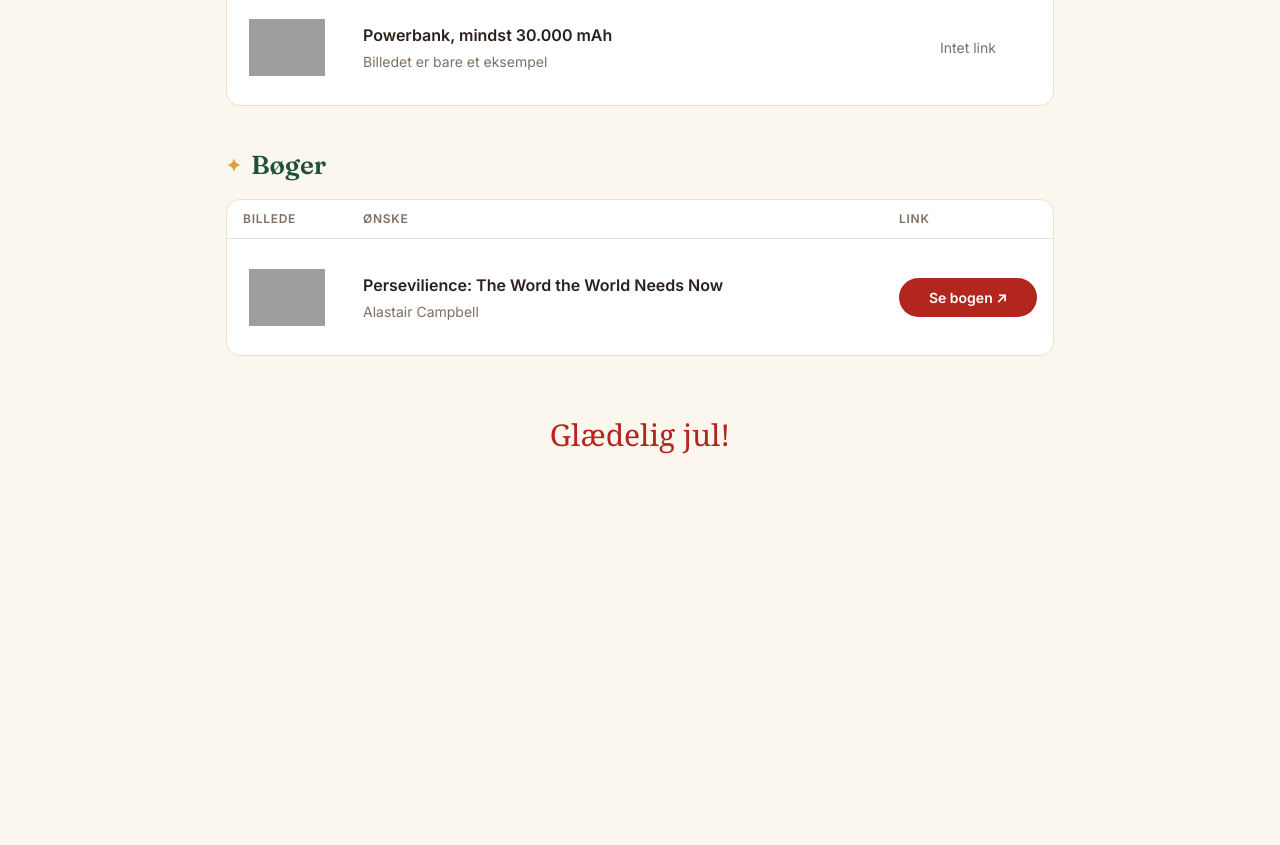
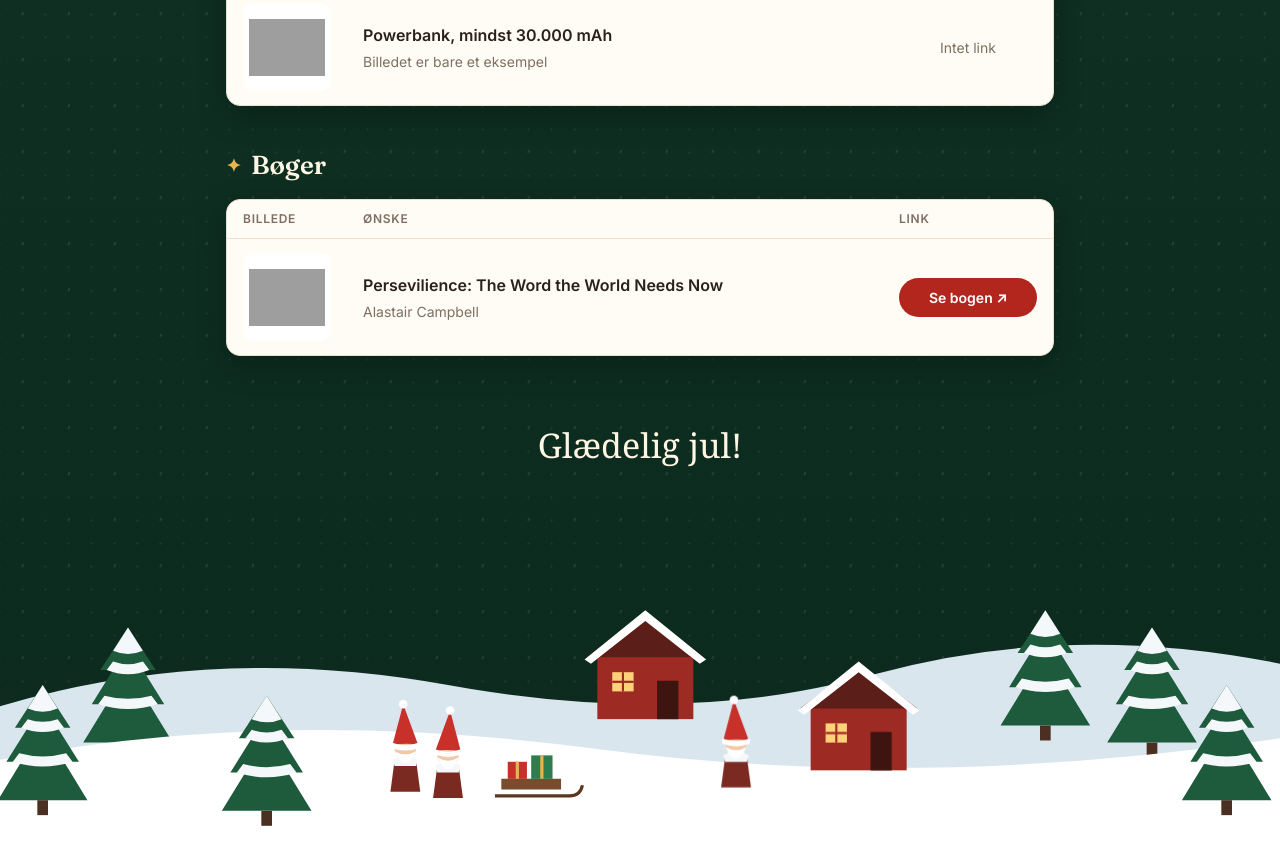
Before and after one commit to sebastiandammeyer/onskeliste, a plain HTML site: page index.html in a window 1280 px wide. Shown: the part 1850-2695 px from the top of the page. Before the commit the page ends 2371 px from the top, so only its background shows below. Drawn offline with Linux system fonts and the light colour scheme; grey boxes are pictures that could not be loaded; a web font is replaced by a local one.

Commit message:
Julet grøn baggrund, nisselandskab og Galvanox-billede
Co-Authored-By: Claude Opus 5.5 <noreply@anthropic.com>

```diff
--- a/index.html
+++ b/index.html
@@ -8,29 +8,30 @@
 <link href="https://fonts.googleapis.com/css2?family=Mountains+of+Christmas:wght@700&family=Fraunces:opsz,wght@9..144,600&family=Inter:wght@400;500;600&display=swap" rel="stylesheet">
 <style>
   :root {
-    --bg: #FBF6EE;
-    --card: #FFFFFF;
+    --bg: #123A2A;
+    --bg2: #0C2A1E;
+    --card: #FFFCF6;
     --ink: #2B211C;
     --muted: #7D6F63;
     --line: #EADFD0;
     --red: #B3261E;
     --red-dark: #8E1C16;
-    --green: #1F5135;
-    --gold: #D9A441;
-    --sky1: #0E2A3B;
-    --sky2: #1D4A55;
+    --cream: #FFF6E4;
+    --gold: #E8B44F;
+    --sky1: #0B1F2E;
+    --sky2: #133B3A;
     --thumb: #F4EDE2;
   }
   @media (prefers-color-scheme: dark) {
     :root {
-      --bg: #14100E;
+      --bg: #0E2C20;
+      --bg2: #081C14;
       --card: #1F1A17;
       --ink: #F4ECE2;
       --muted: #A99B8E;
       --line: #352D28;
       --red: #E2574C;
       --red-dark: #F07A70;
-      --green: #7FC29B;
       --thumb: #2A2420;
     }
   }
@@ -38,7 +39,13 @@
   html, body { overflow-x: hidden; }
   body {
     margin: 0;
-    background: var(--bg);
+    background-color: var(--bg);
+    background-image:
+      radial-gradient(rgba(255,255,255,.07) 1.5px, transparent 1.6px),
+      radial-gradient(rgba(255,255,255,.05) 1px, transparent 1.1px),
+      linear-gradient(180deg, var(--bg) 0%, var(--bg2) 100%);
+    background-size: 46px 46px, 23px 23px, 100% 100%;
+    background-position: 0 0, 11px 13px, 0 0;
     color: var(--ink);
     font-family: Inter, system-ui, sans-serif;
     font-size: 16px;
@@ -102,7 +109,6 @@
     background: #fff; opacity: .55;
     animation: fald linear infinite;
   }
-  @media (prefers-color-scheme: light) { .sne i { background: #C9D6DD; } }
   @keyframes fald { to { transform: translate(30px, 105vh); } }
   @media (prefers-reduced-motion: reduce) {
     .kane, .sne, .stjerner i { animation: none; }
@@ -119,10 +125,10 @@
     font-size: 26px;
     margin: 0 0 14px;
     display: flex; align-items: center; gap: 10px;
-    color: var(--green);
+    color: var(--cream);
   }
   h2::before { content: "✦"; color: var(--gold); font-size: 18px; }
-  .knipex h2 { color: var(--red); }
+  table { box-shadow: 0 10px 30px rgba(0,0,0,.25); }
 
   table {
     width: 100%;
@@ -201,11 +207,15 @@
     .link .ingen { text-align: left; }
   }
 
-  footer {
-    text-align: center; margin-top: 56px;
+  .hilsen {
+    text-align: center; margin: 64px 0 0;
     font-family: "Mountains of Christmas", Georgia, serif;
-    font-size: 30px; color: var(--red);
+    font-size: 34px; color: var(--cream);
   }
+  .landskab { display: block; width: 100%; height: auto; margin-top: -10px; }
+  .vindue { animation: lys 5s ease-in-out infinite; }
+  @keyframes lys { 50% { opacity: .75; } }
+  @media (prefers-reduced-motion: reduce) { .vindue { animation: none; } }
 </style>
 </head>
 <body>
@@ -318,7 +328,7 @@
           <td class="link"><a href="https://www.elgiganten.dk/product/hjem-rengoring-kokkenudstyr/varktoj-maskiner/diverse-varktoj/wiha-41979-vinkelskruetrakker-sat-1-set/565359" target="_blank" rel="noopener">Se varen ↗</a></td>
         </tr>
         <tr>
-          <td class="billede"><div class="tom">🔩</div></td>
+          <td class="billede"><img src="galvanox.png" alt="Galvanox bitsæt med skraldenøgle" loading="lazy"></td>
           <td>
             <div class="navn">Galvanox bitsæt med skraldenøgle (til Leatherman)</div>
             <span class="model">KTFBR406</span>
@@ -377,8 +387,59 @@
     </table>
   </section>
 
-  <footer>Glædelig jul!</footer>
+  <p class="hilsen">Glædelig jul!</p>
 </main>
+
+<!-- Nisselandskab -->
+<svg class="landskab" viewBox="0 0 1200 300" preserveAspectRatio="xMidYMax meet" aria-hidden="true">
+  <defs>
+    <g id="gran">
+      <path d="M0 0 L-26 40 h12 L-34 72 h14 L-42 108 h84 L20 72 h14 L14 40 h12 Z" fill="#1E5A3C"/>
+      <path d="M0 0 L-14 22 q14 6 28 0 Z M-20 40 q20 8 40 0 l-6 -8 q-14 5 -28 0 Z M-28 72 q28 9 56 0 l-6 -8 q-22 6 -44 0 Z" fill="#F5F8FA"/>
+      <rect x="-5" y="108" width="10" height="14" fill="#4A2F22"/>
+    </g>
+    <g id="nisse">
+      <path d="M-14 0 h28 l-4 -30 h-20 Z" fill="#7A2A20"/>
+      <path d="M-12 -30 q12 -8 24 0 l-2 6 h-20 Z" fill="#F5F8FA"/>
+      <circle cx="0" cy="-40" r="10" fill="#F2C9A8"/>
+      <path d="M-10 -38 q10 22 20 0 q-10 6 -20 0 Z" fill="#FFFFFF"/>
+      <path d="M-12 -44 Q2 -46 12 -44 L-2 -82 Z" fill="#C8302A"/>
+      <path d="M-13 -46 q13 5 26 0 v5 q-13 5 -26 0 Z" fill="#FFFFFF"/>
+      <circle cx="-2" cy="-82" r="4" fill="#FFFFFF"/>
+    </g>
+    <g id="hus">
+      <rect x="0" y="0" width="90" height="62" fill="#9E2B23"/>
+      <path d="M-10 4 L45 -38 L100 4 Z" fill="#5B1E18"/>
+      <path d="M-12 6 L45 -40 L102 6 L96 10 L45 -30 L-6 10 Z" fill="#FFFFFF"/>
+      <rect class="vindue" x="14" y="18" width="20" height="18" fill="#FFD27A"/>
+      <rect x="56" y="26" width="20" height="36" fill="#3E1410"/>
+      <path d="M24 18 v18 M14 27 h20" stroke="#9E2B23" stroke-width="2"/>
+    </g>
+  </defs>
+  <!-- bagerste bakker -->
+  <path d="M0 170 Q 200 110 420 150 T 820 140 T 1200 130 V300 H0 Z" fill="#D9E6EE"/>
+  <use href="#gran" x="120" y="96" transform="scale(1)"/>
+  <use href="#gran" x="980" y="80"/>
+  <use href="#gran" x="1080" y="96"/>
+  <use href="#hus" x="560" y="120"/>
+  <!-- forreste sne -->
+  <path d="M0 220 Q 260 170 560 210 T 1200 200 V300 H0 Z" fill="#FFFFFF"/>
+  <use href="#gran" x="40" y="150"/>
+  <use href="#gran" x="250" y="160" />
+  <use href="#hus" x="760" y="168"/>
+  <use href="#gran" x="1150" y="150"/>
+  <use href="#nisse" x="380" y="250"/>
+  <use href="#nisse" x="420" y="256" transform="translate(840 0) scale(-1 1) translate(0 0)"/>
+  <use href="#nisse" x="690" y="246"/>
+  <!-- slæde med gaver -->
+  <g transform="translate(470 238)">
+    <path d="M0 0 h56 v10 h-56 Z" fill="#7A4B2C"/>
+    <path d="M-6 16 h70 q10 0 12 -10" stroke="#5A3820" stroke-width="3" fill="none"/>
+    <rect x="6" y="-16" width="18" height="16" fill="#C8302A"/>
+    <rect x="28" y="-22" width="20" height="22" fill="#2E7D4F"/>
+    <path d="M15 -16 v16 M38 -22 v22" stroke="#E8B44F" stroke-width="3"/>
+  </g>
+</svg>
 
 <script>
   // Stjerner på himlen
```
Also changed, not shown: galvanox.png (added).
